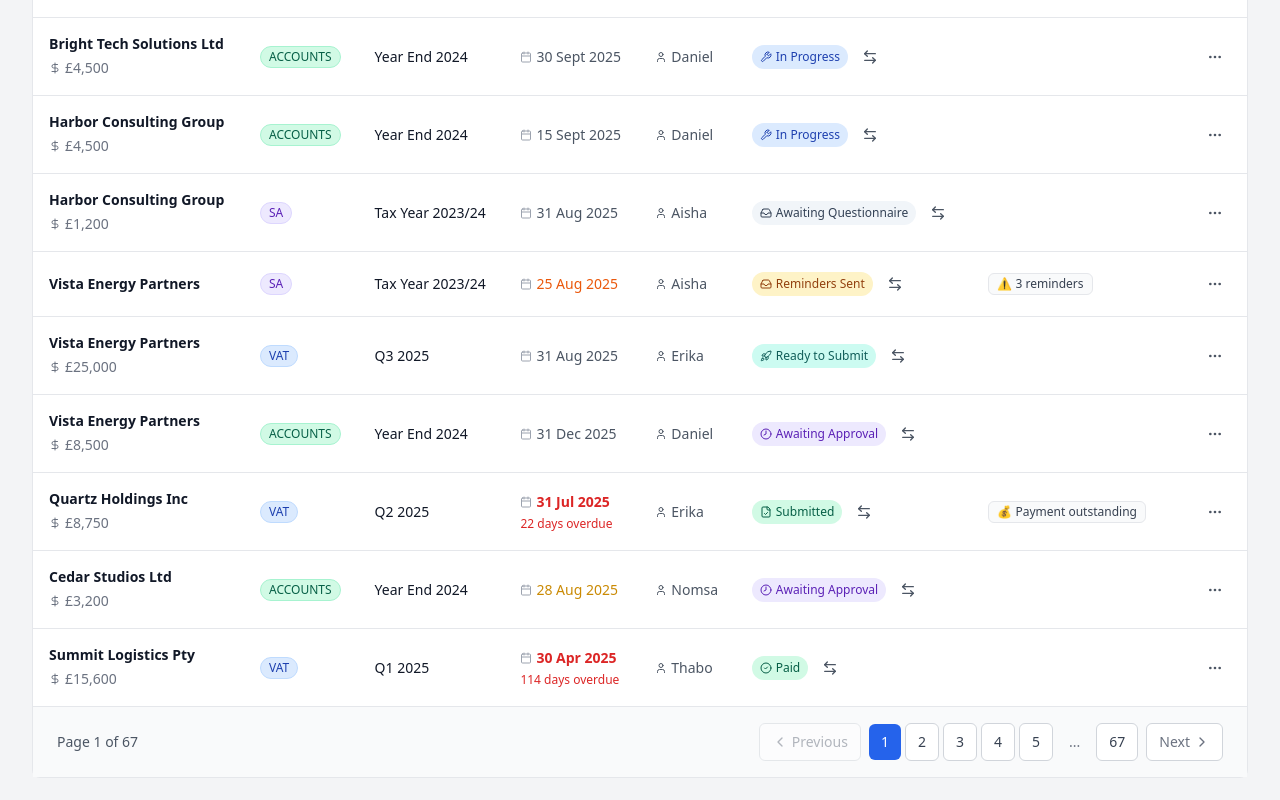
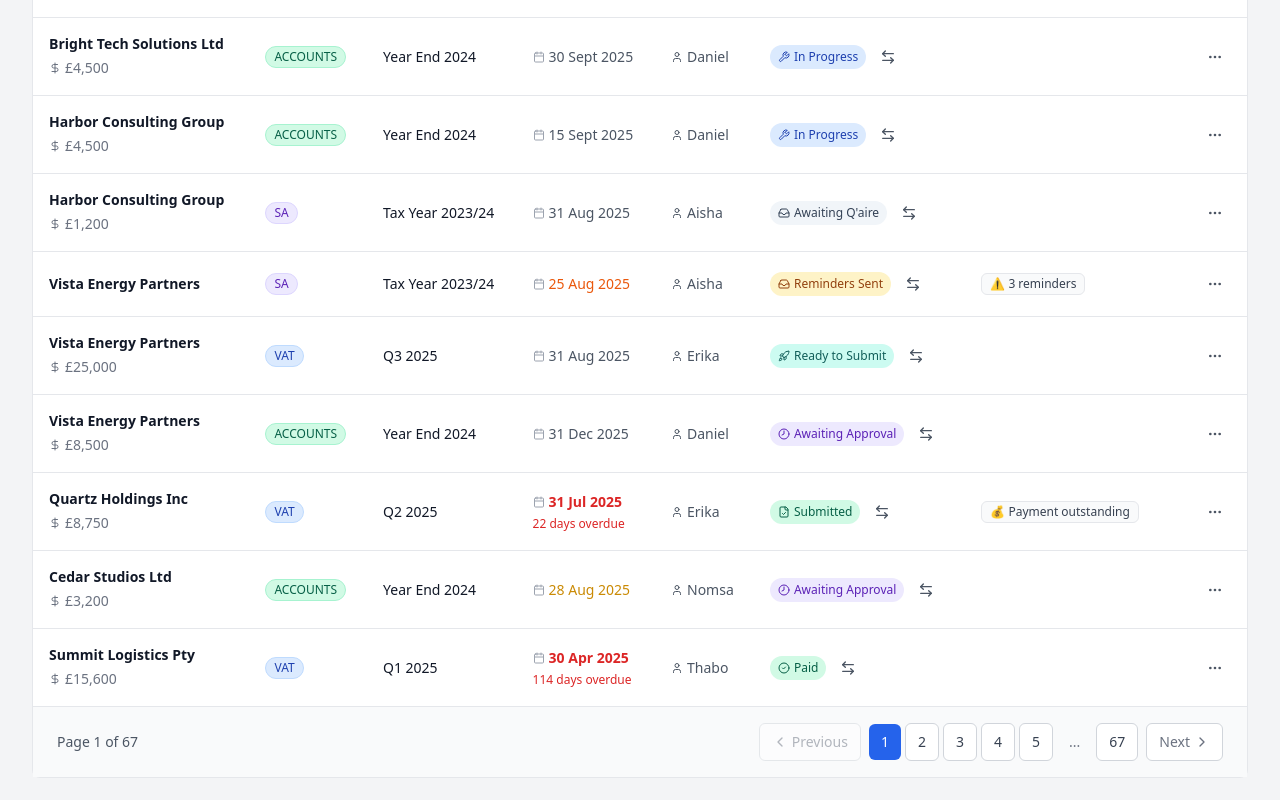
Before and after one commit to pinkbalaclava/Q7, a React (Vite) app: page /dashboard-v2 in a window 1280 px wide. Shown: the part 1052-1852 px from the top of the page. Built offline with nearby package versions, Linux system fonts and the light colour scheme.

Commit message:
Shorten Awaiting Questionnaire status tag

```diff
--- a/src/pages/DashboardV2/StatusPill.tsx
+++ b/src/pages/DashboardV2/StatusPill.tsx
@@ -21,9 +21,12 @@ export function StatusPill({ status }: { status: string }) {
   const m = map[status] || { icon: Wrench, className: "bg-slate-100 text-slate-700" };
   const Icon = m.icon;
 
+  // Shorten long status names for display
+  const displayText = status === "Awaiting Questionnaire" ? "Awaiting Q'aire" : status;
+
   return (
     <span className={`inline-flex items-center gap-1 px-2 py-1 text-xs font-medium rounded-full ${m.className}`}>
-      <Icon size={12} /> {status}
+      <Icon size={12} /> {displayText}
     </span>
   );
 }
```
